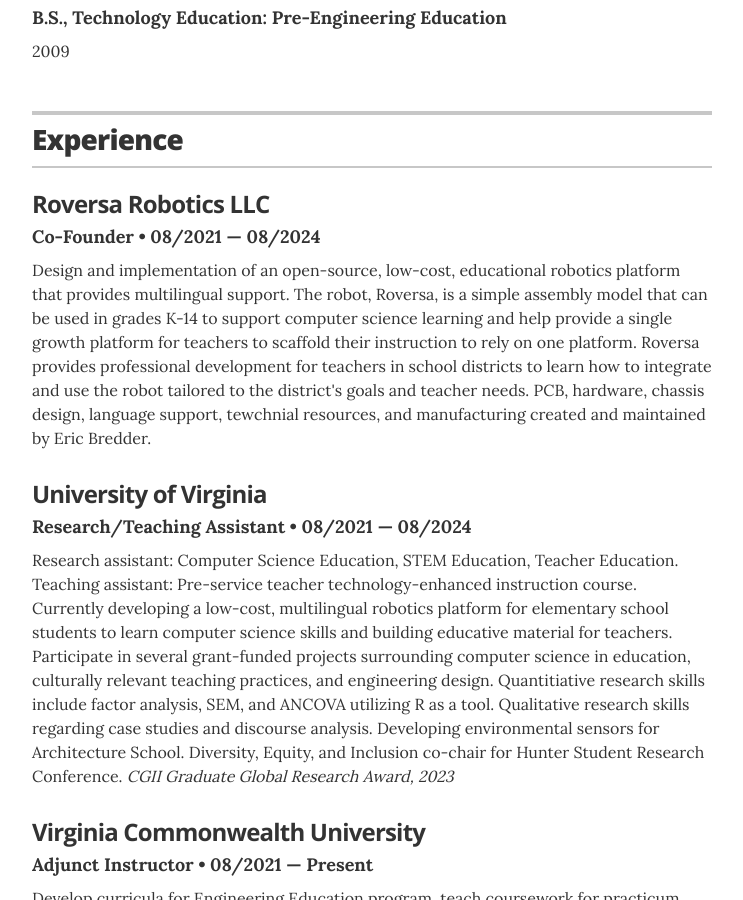
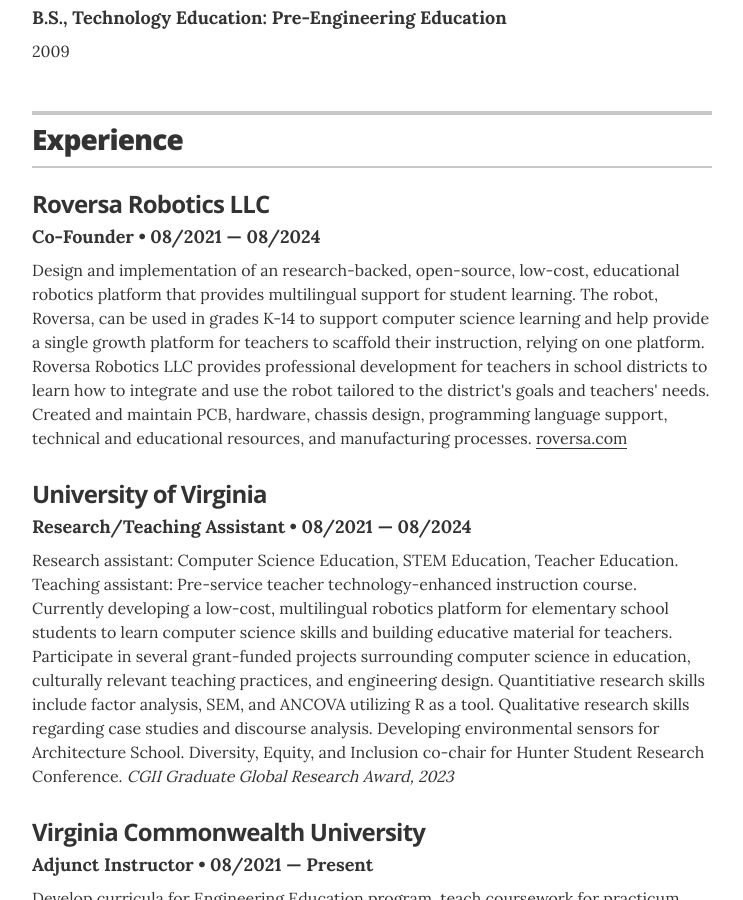
Before and after one commit to eabredder/eabredder.github.io, a Jekyll site: the page built from index.html, in a window 1280 px wide and 900 px high, scrolled down 842 px. Shown: the whole window, without its empty margins (268-1011 px from the left). Built offline with Jekyll 4.4.1, drawn with Linux system fonts in a browser that asks for light colours.

Commit message:
Update resume.html

```diff
--- a/_layouts/resume.html
+++ b/_layouts/resume.html
@@ -101,7 +101,7 @@
         <div class="resume-item" itemscope itemprop="worksFor" itemtype="http://schema.org/Organization">
           <h3 class="resume-item-title" itemprop="name">Roversa Robotics LLC</h3>
           <h4 class="resume-item-details" itemprop="description">Co-Founder &bull; 08/2021 &mdash; 08/2024</h4>
-          <p class="resume-item-copy">Design and implementation of an open-source, low-cost, educational robotics platform that provides multilingual support. The robot, Roversa, is a simple assembly model that can be used in grades K-14 to support computer science learning and help provide a single growth platform for teachers to scaffold their instruction to rely on one platform. Roversa provides professional development for teachers in school districts to learn how to integrate and use the robot tailored to the district's goals and teacher needs. PCB, hardware, chassis design, language support, tewchnial resources, and manufacturing created and maintained by Eric Bredder.</p>
+          <p class="resume-item-copy">Design and implementation of an research-backed, open-source, low-cost, educational robotics platform that provides multilingual support for student learning. The robot, Roversa, can be used in grades K-14 to support computer science learning and help provide a single growth platform for teachers to scaffold their instruction, relying on one platform. Roversa Robotics LLC provides professional development for teachers in school districts to learn how to integrate and use the robot tailored to the district's goals and teachers' needs. Created and maintain PCB, hardware, chassis design, programming language support, technical and educational resources, and manufacturing processes. <a href="http://www.roversa.com/" target="_blank">roversa.com</a></p>
 
           </div><!-- end of resume-item -->
 
```
